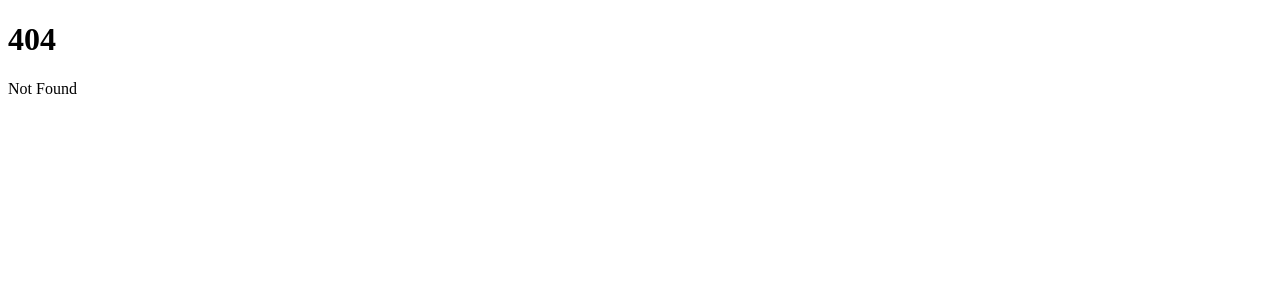
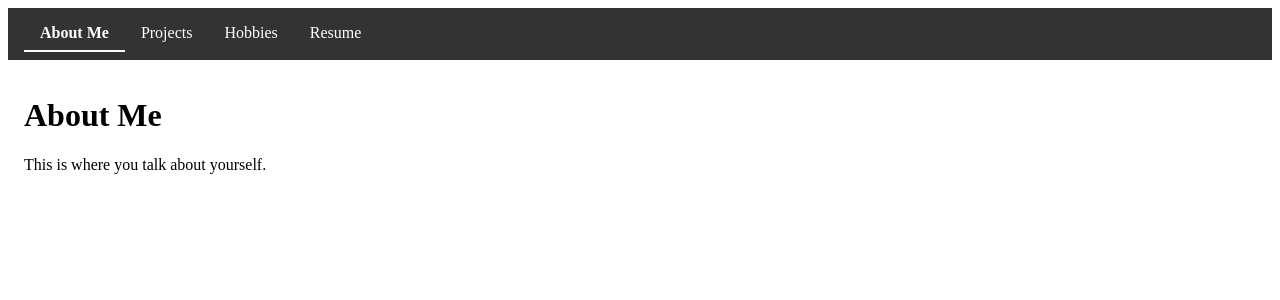
Before and after one commit to NateyKim/Website, a SvelteKit app: page /about-me in a window 1280 px wide. Before the commit this address had no page. Shown: the top 300 px of the page. Built offline with nearby package versions, Linux system fonts and the light colour scheme.

Commit message:
Describe your changes here

```diff
--- /dev/null
+++ b/src/routes/+layout.svelte
@@ -0,0 +1,54 @@
+<script>
+  import { page } from '$app/stores';
+  import { derived } from 'svelte/store';
+
+  // Get current path
+  const currentPath = derived(page, $page => $page.url.pathname);
+
+  // Tabs with paths and labels
+  const tabs = [
+    { label: 'About Me', path: '/about-me' },
+    { label: 'Projects', path: '/projects' },
+    { label: 'Hobbies', path: '/hobbies' },
+    { label: 'Resume', path: '/resume' }
+  ];
+</script>
+
+<style>
+  nav {
+    background-color: #333;
+    color: white;
+    display: flex;
+    padding: 0.5rem 1rem;
+  }
+  a {
+    color: white;
+    padding: 0.5rem 1rem;
+    text-decoration: none;
+    cursor: pointer;
+  }
+  a.active {
+    border-bottom: 2px solid #fff;
+    font-weight: bold;
+  }
+  a:hover {
+    background-color: #444;
+  }
+  main {
+    padding: 1rem;
+  }
+</style>
+
+<nav>
+  {#each tabs as tab}
+    <a
+      href="{tab.path}"
+      class:active={$currentPath === tab.path}
+      >{tab.label}</a
+    >
+  {/each}
+</nav>
+
+<main>
+  <slot />
+</main>
--- /dev/null
+++ b/src/routes/about-me/+page.svelte
@@ -0,0 +1,2 @@
+<h1>About Me</h1>
+<p>This is where you talk about yourself.</p>
--- /dev/null
+++ b/src/routes/hobbies/+page.svelte
@@ -0,0 +1,2 @@
+<h1>Projects</h1>
+<p>Showcase your work here.</p>
--- /dev/null
+++ b/src/routes/projects/+page.svelte
@@ -0,0 +1,2 @@
+<h1>Projects</h1>
+<p>Showcase your work here.</p>
--- /dev/null
+++ b/src/routes/resume/+page.svelte
@@ -0,0 +1,2 @@
+<h1>Resume</h1>
+<p>Showcase your work here.</p>
```
Also changed, not shown: src/routes/+page.svelte (deleted, +0 -27 lines).
